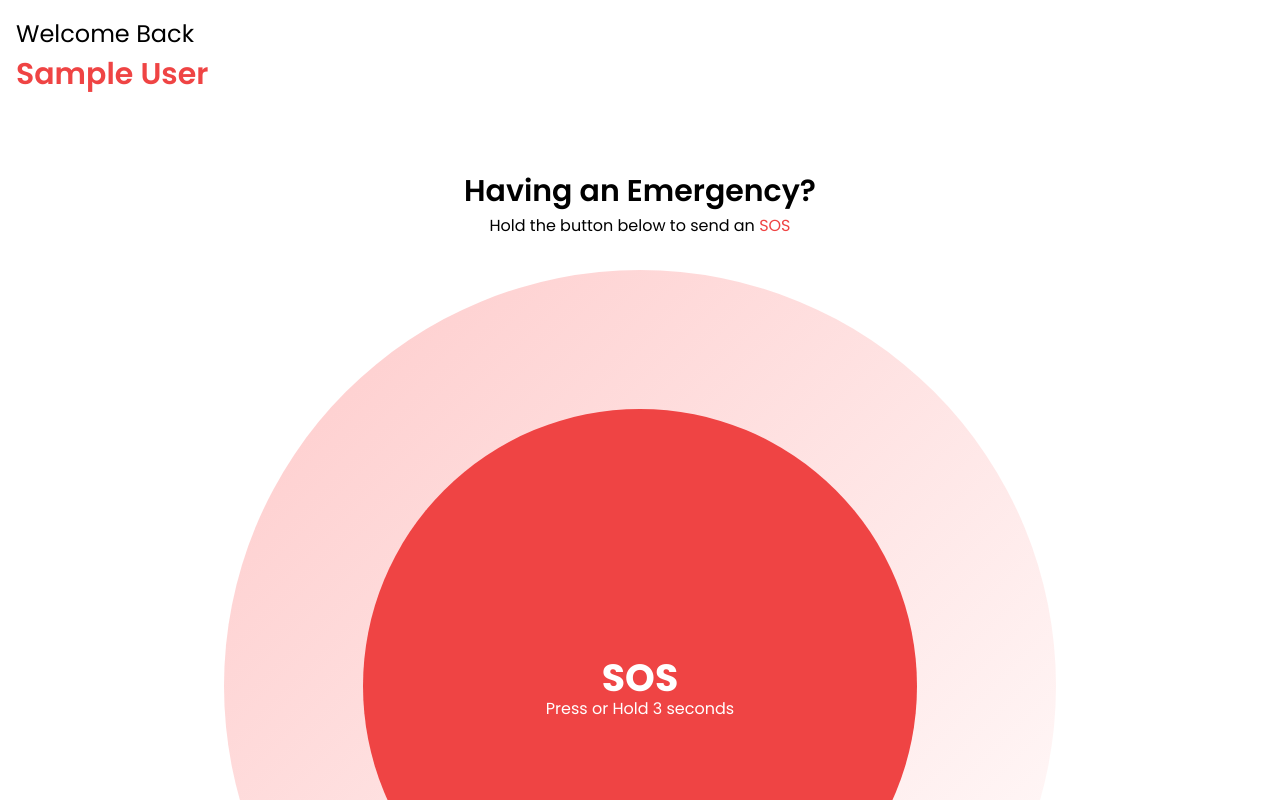
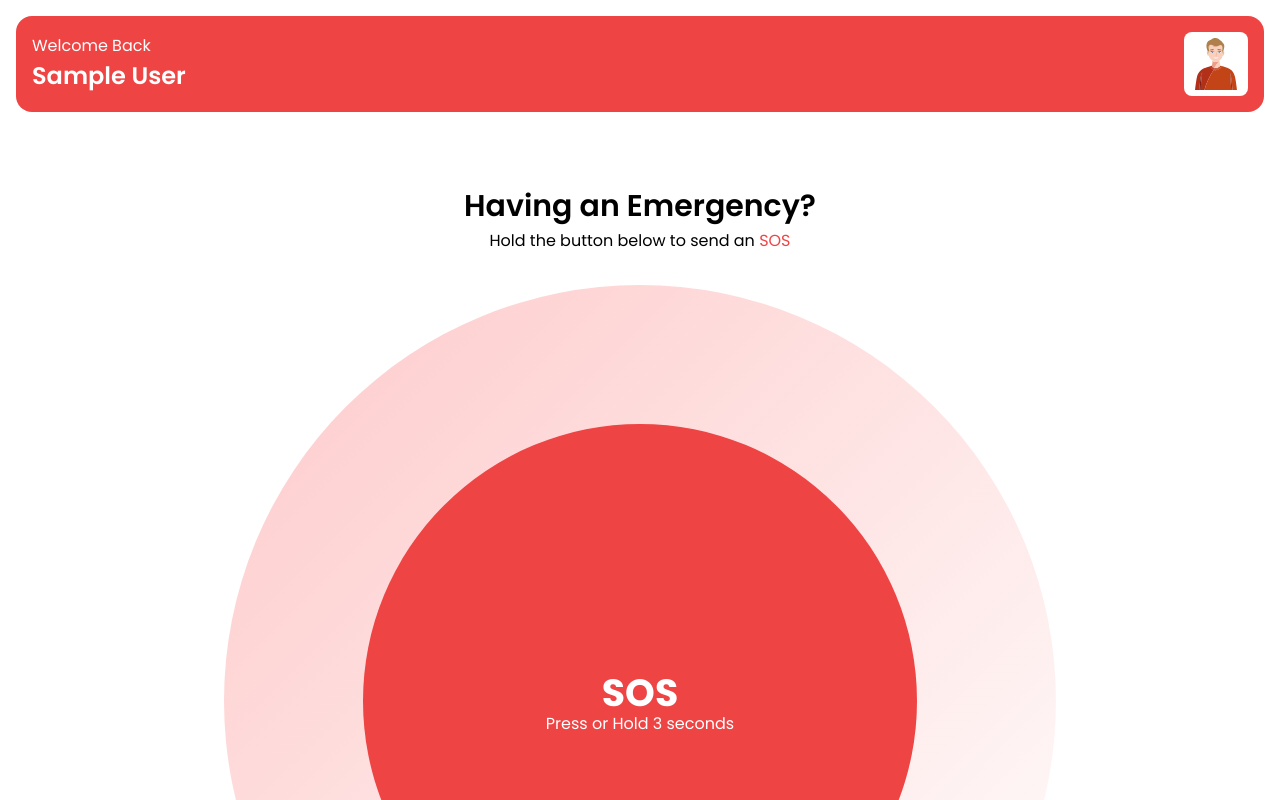
Before and after one commit to tmtechnomaniayt/tmtechnomaniayt.github.io, a plain HTML site: page user/index.html in a window 1280 px wide. Drawn offline with nearby package versions, Linux system fonts and the light colour scheme; sample sign-in values are in the browser's storage.

Commit message:
svg added

```diff
--- a/user/index.html
+++ b/user/index.html
@@ -24,11 +24,12 @@
 		<!-- <header class="fixed top-0 left-0 z-12 w-screen"></header> -->
 		<main
 			class="h-screen w-screen overflow-hidden p-lg flex fd-column gap-sm">
-			<div id="welcome flex aic jcsb">
+			<div id="welcome" class="flex aic jcsb bg-red round-lg p-lg">
                 <div>
-                    <p class="fs-2xl">Welcome Back</p>
-                    <h6 id="uname" class="fs-3xl txt-red"></h6>
+                    <p class="fs-xxl txt-white">Welcome Back</p>
+                    <h6 id="uname" class="fs-2xl txt-white"></h6>
                 </div>
+                <img src="/img/user.svg" alt="user" class="h-64 bg-white round-sm">
 			</div>
 			<div id="sos" class="mt-64">
 				<h2 class="fs-3xl tac">Having an Emergency?</h2>
```
Also changed, not shown: img/user.svg (added).
